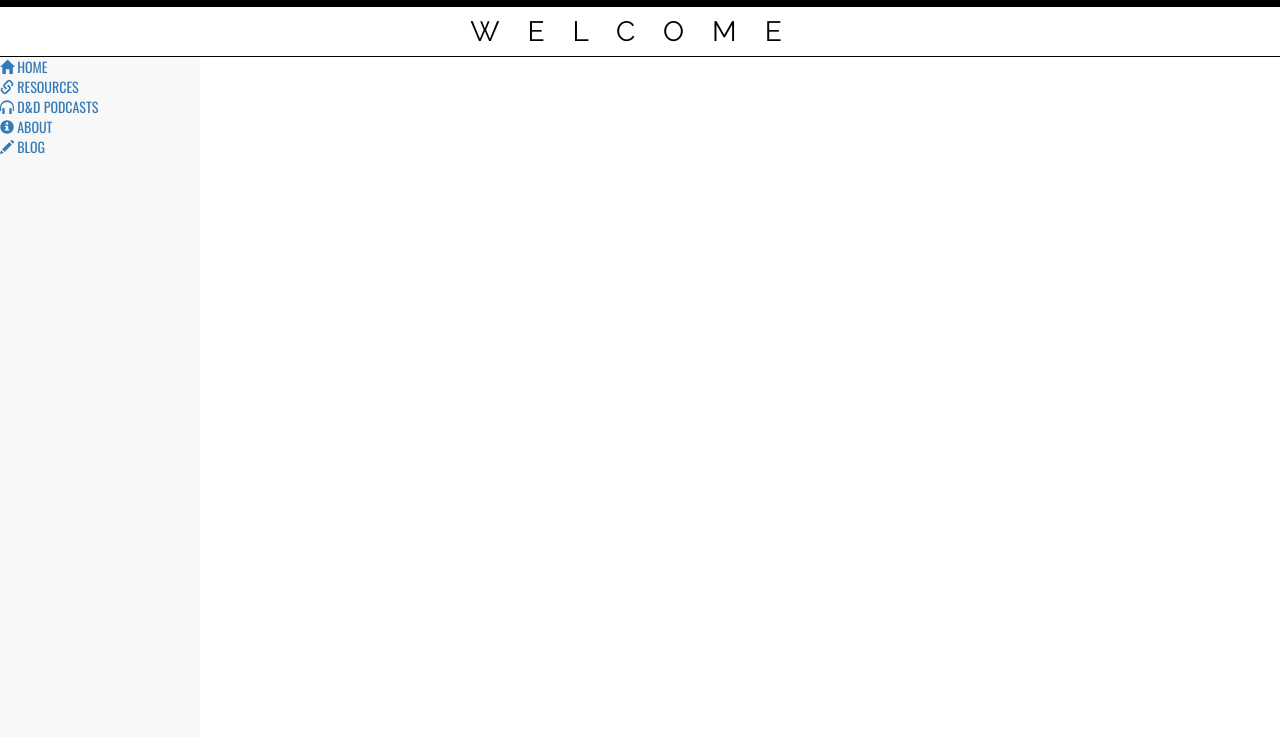
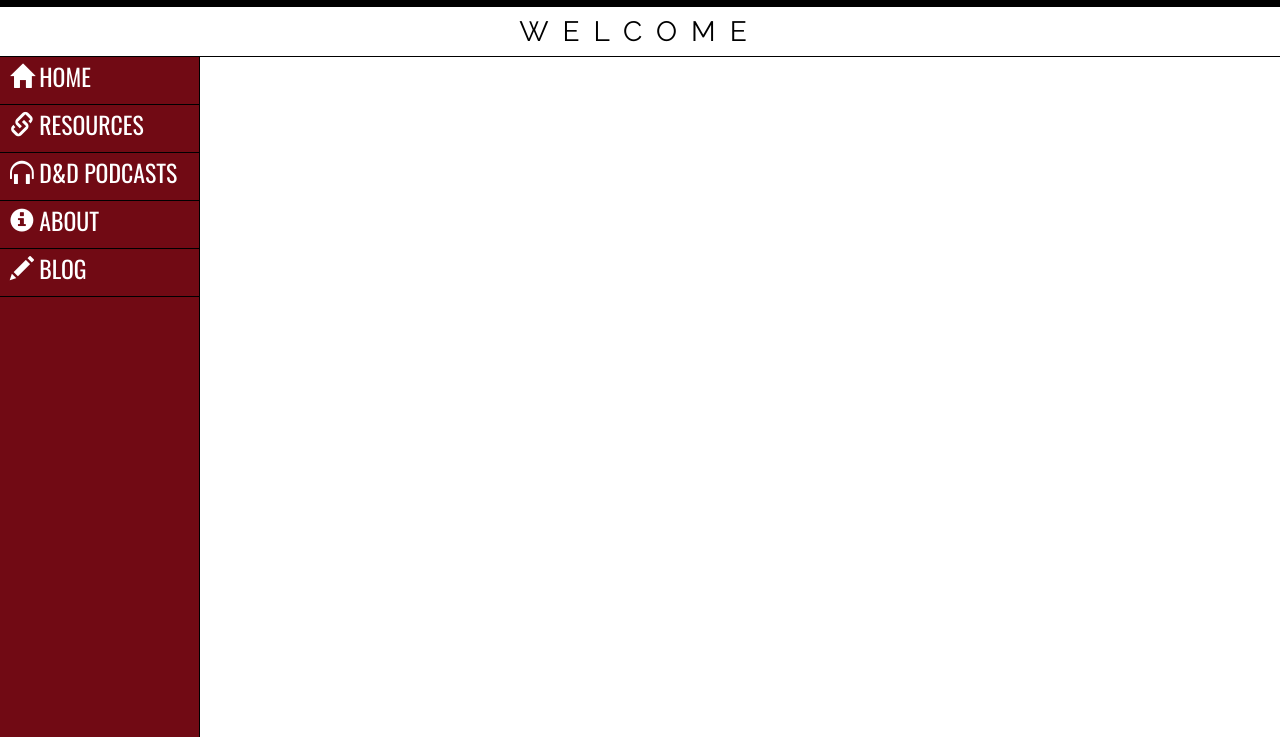
Before and after one commit to dice-101/dice-101.github.io, a plain HTML site: page index.html in a window 1280 px wide. Shown: the part 63-800 px from the top of the page. Drawn offline with nearby package versions, Linux system fonts and the light colour scheme.

Commit message:
fancy responsiveness

```diff
--- a/index.html
+++ b/index.html
@@ -22,7 +22,7 @@
 <body>
 <!-- header bs starts here -->
 <div class="header">
-    <img src="https://i.imgur.com/H1Yq5Bn.png" class="logo">
+    <img src="https://i.imgur.com/H1Yq5Bn.png" class="logo center-block img-responsive">
 </div>
 
 <div class="wbar">
@@ -35,11 +35,11 @@
 <div id="wrapper">
     <div id="sidebar-wrapper">
         <ul class="sidebar-nav">
-            <li id="sidebar-btn"><a href="#"><span class="glyphicon glyphicon-home"></span> HOME</a></li>
-            <li id="sidebar-btn"><a href="#"><span class="glyphicon glyphicon-link"></span> RESOURCES</a></li>
-            <li id="sidebar-btn"><a href="#"><span class="glyphicon glyphicon-headphones"></span> D&D PODCASTS</a></li>
-            <li id="sidebar-btn"><a href="#"><span class="glyphicon glyphicon-info-sign"></span> ABOUT</a></li>
-            <li id="sidebar-btn"><a href="#"><span class="glyphicon glyphicon-pencil"></span> BLOG</a></li>
+            <li id="sidebar-btn"><a href="#"><span class="glyphicon glyphicon-home"></span>   HOME</a></li>
+            <li id="sidebar-btn"><a href="#"><span class="glyphicon glyphicon-link"></span>   RESOURCES</a></li>
+            <li id="sidebar-btn"><a href="#"><span class="glyphicon glyphicon-headphones"></span>   D&D PODCASTS</a></li>
+            <li id="sidebar-btn"><a href="#"><span class="glyphicon glyphicon-info-sign"></span>   ABOUT</a></li>
+            <li id="sidebar-btn"><a href="#"><span class="glyphicon glyphicon-pencil"></span>   BLOG</a></li>
         </ul>
     </div>
 </div>
--- a/stylesheet.css
+++ b/stylesheet.css
@@ -2,7 +2,9 @@
     background-color: black;
     text-align:center;
     padding: 10px 0px;
+    width:100vw;
     height:auto;
+
 }
 
 .logo {
@@ -14,10 +16,6 @@
     color:white;
 }
 
-/*
-body{
-    font-family: 'Raleway', sans-serif;
-} */
 
 div.wbar{
     height:50px;
@@ -35,7 +33,7 @@ div.wbar{
     vertical-align: middle;
     font-size: 2em;
     color:black;
-    letter-spacing: 1em;
+    letter-spacing: .5em;
 }
 
 #wrapper {
@@ -47,12 +45,14 @@ div.wbar{
     margin-left: -200px;
     left: 200px;
     width: 200px;
-    background: rgb(248, 248, 248);
+    /* background: rgb(248, 248, 248); */
+    background: rgba(113, 10, 20, 1);
     position: fixed;
     height: 100%;
     overflow-y: auto;
     z-index: 1000;
     transition: all 0.4s ease 0s;
+    border-right:1px solid black;
   }
 
 #page-content-wrapper {
@@ -86,7 +86,29 @@ div.wbar{
     }
   }
 
+
 #sidebar-btn{
     font-family: 'Oswald', sans-serif;
-    color: black;
+    font-size: 1.7em;
+    border-bottom: black solid 1px;
+    height: 6vh;
+    padding-left:10px;
 }
+
+#sidebar-btn a{
+    color:white;
+    vertical-align: center;
+    transition: all 0.4s ease 0s;
+    vertical-align: middle;
+    line-height: 30px;
+    }
+
+
+@media (max-height:573px){
+    #sidebar-btn{
+        font-size: 1.3em;
+        height: 7vh;
+        padding-left: 5px;
+
+    }
+  }
```
